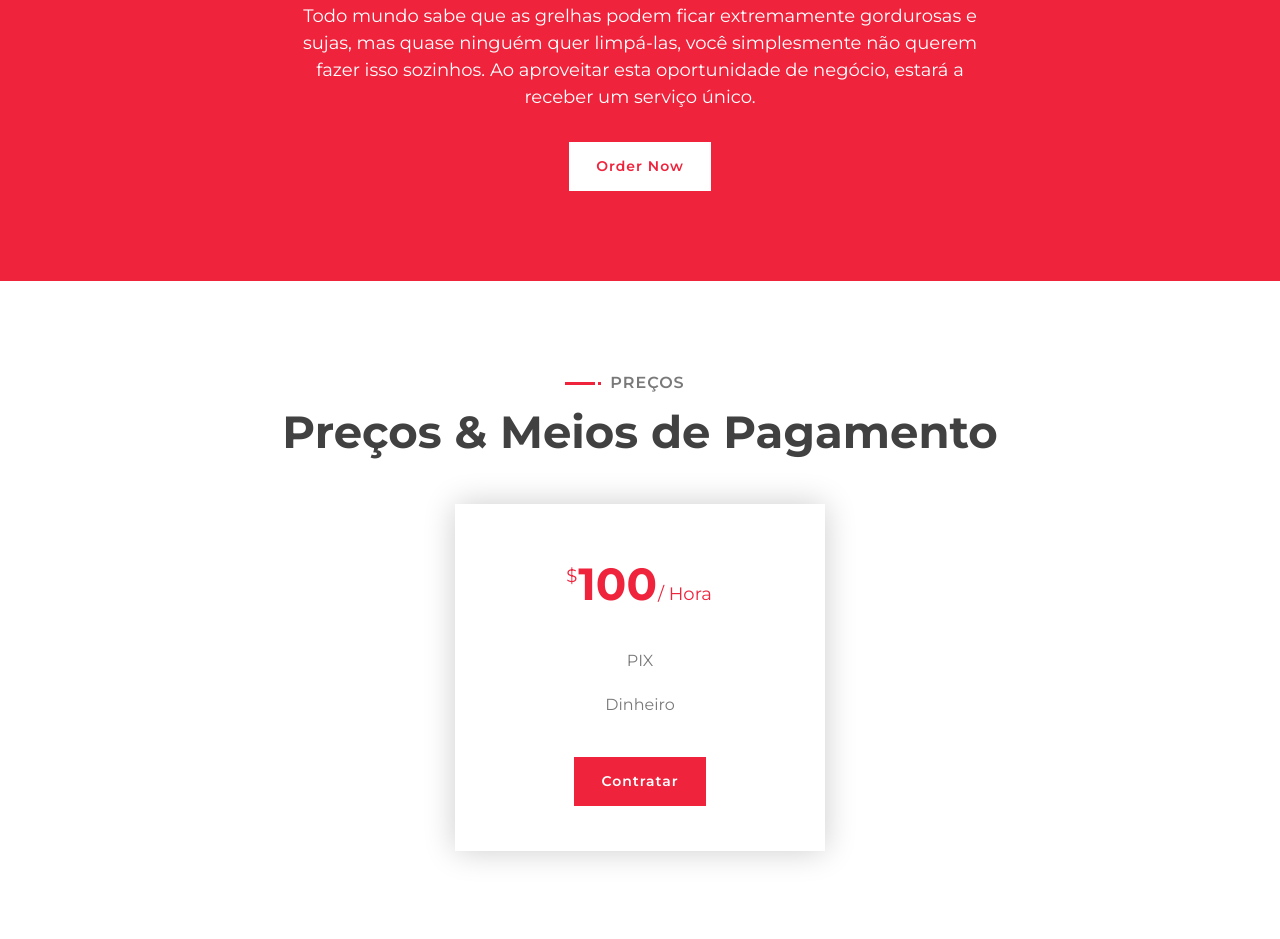
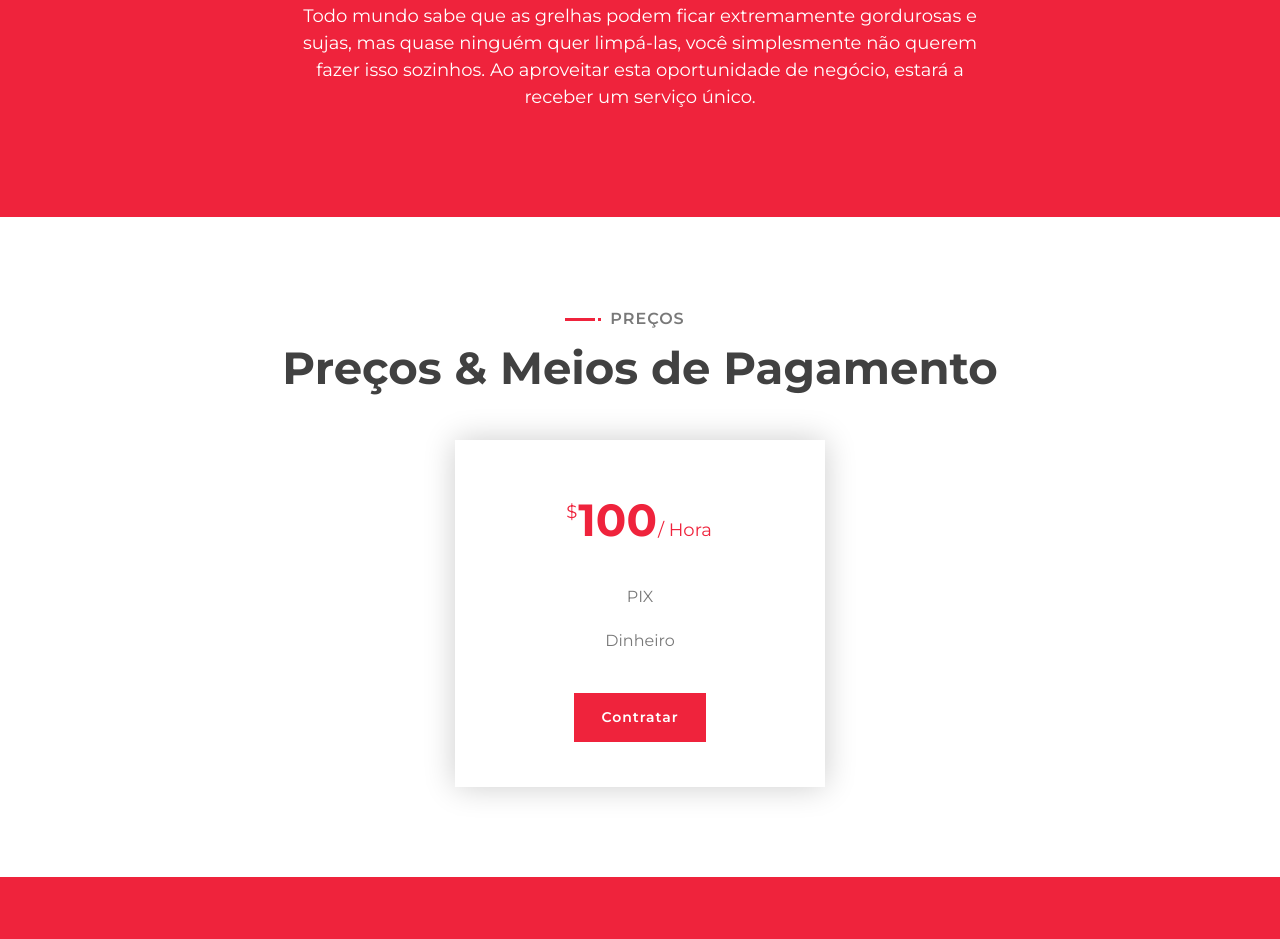
Before and after one commit to Vitoxico/limpezadechurrasqueira, a plain HTML site: page index.html in a window 1280 px wide. Shown: the part 2860-3799 px from the top of the page. Drawn offline with nearby package versions, Linux system fonts and the light colour scheme.

Commit message:
Update index.html

```diff
--- a/index.html
+++ b/index.html
@@ -238,7 +238,6 @@
                     <p>
                         Todo mundo sabe que as grelhas podem ficar extremamente gordurosas e sujas, mas quase ninguém quer limpá-las, você simplesmente não querem fazer isso sozinhos. Ao aproveitar esta oportunidade de negócio, estará a receber um serviço único.
                     </p>
-                    <a class="btn">Order Now</a>
                 </div>
             </div>
         </div>
```
